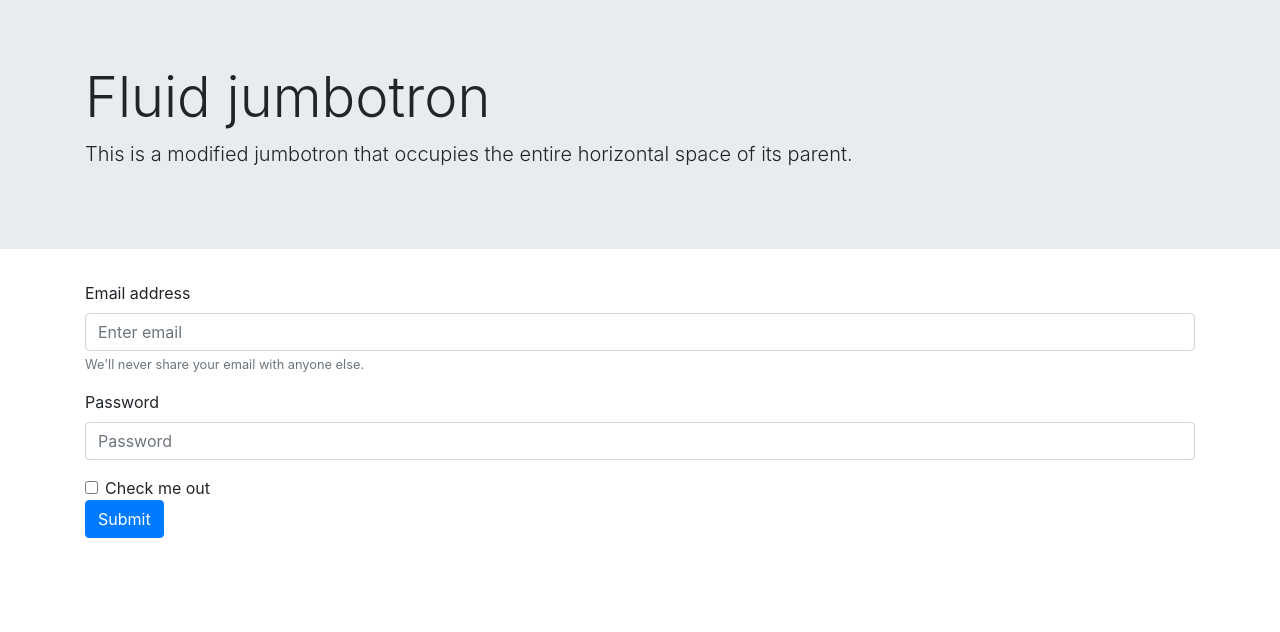
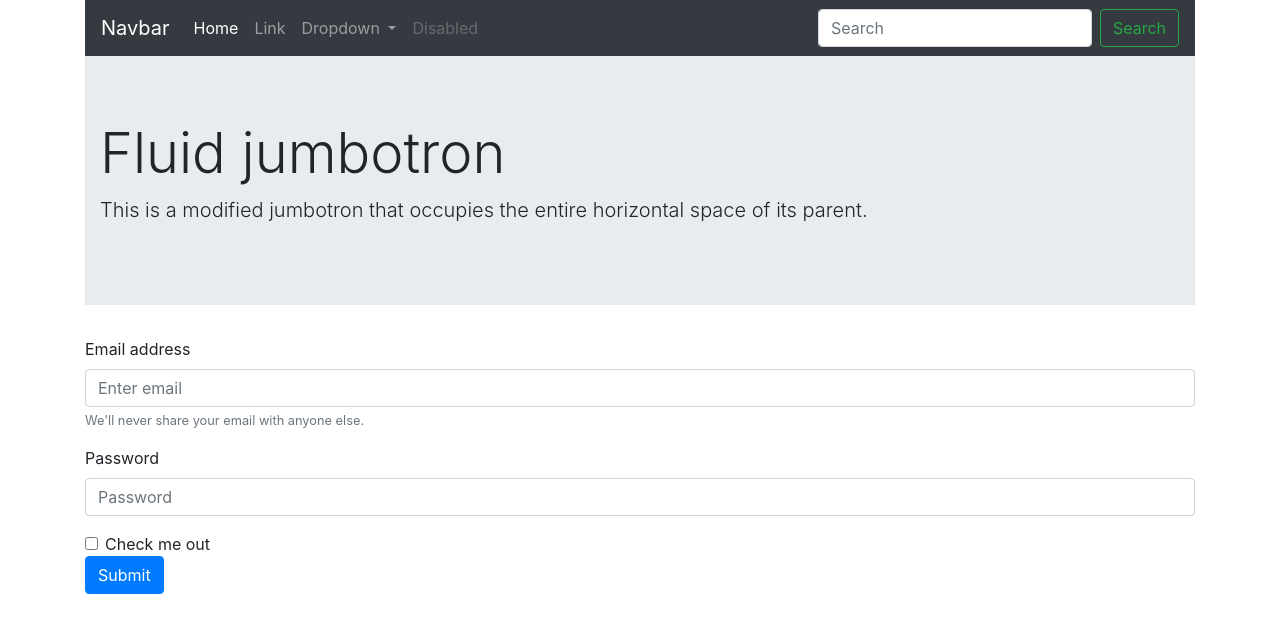
Before and after one commit to scorp6969/shiny-octo-broccoli, a plain HTML site: page index.html in a window 1280 px wide. Drawn offline with nearby package versions, Linux system fonts and the light colour scheme.

Commit message:
navbar added

```diff
--- a/index.html
+++ b/index.html
@@ -11,12 +11,52 @@
     <title>Hello, world!</title>
   </head>
   <body>
-    <div class="jumbotron jumbotron-fluid">
-      <div class="container">
-        <h1 class="display-4">Fluid jumbotron</h1>
-        <p class="lead">This is a modified jumbotron that occupies the entire horizontal space of its parent.</p>
+    <div class="container">
+      <nav class="navbar sticky-top navbar-expand-lg navbar-dark bg-dark">
+        <a class="navbar-brand" href="#">Navbar</a>
+        <button class="navbar-toggler" type="button" data-toggle="collapse" data-target="#navbarSupportedContent" aria-controls="navbarSupportedContent" aria-expanded="false" aria-label="Toggle navigation">
+          <span class="navbar-toggler-icon"></span>
+        </button>
+
+        <div class="collapse navbar-collapse" id="navbarSupportedContent">
+          <ul class="navbar-nav mr-auto">
+            <li class="nav-item active">
+              <a class="nav-link" href="#">Home <span class="sr-only">(current)</span></a>
+            </li>
+            <li class="nav-item">
+              <a class="nav-link" href="#">Link</a>
+            </li>
+            <li class="nav-item dropdown">
+              <a class="nav-link dropdown-toggle" href="#" id="navbarDropdown" role="button" data-toggle="dropdown" aria-haspopup="true" aria-expanded="false">
+                Dropdown
+              </a>
+              <div class="dropdown-menu" aria-labelledby="navbarDropdown">
+                <a class="dropdown-item" href="#">Action</a>
+                <a class="dropdown-item" href="#">Another action</a>
+                <div class="dropdown-divider"></div>
+                <a class="dropdown-item" href="#">Something else here</a>
+              </div>
+            </li>
+            <li class="nav-item">
+              <a class="nav-link disabled" href="#">Disabled</a>
+            </li>
+          </ul>
+          <form class="form-inline my-2 my-lg-0">
+            <input class="form-control mr-sm-2" type="search" placeholder="Search" aria-label="Search">
+            <button class="btn btn-outline-success my-2 my-sm-0" type="submit">Search</button>
+          </form>
+        </div>
+      </nav>
+    </div>
+    <div class="container">
+      <div class="jumbotron jumbotron-fluid">
+        <div class="container">
+          <h1 class="display-4">Fluid jumbotron</h1>
+          <p class="lead">This is a modified jumbotron that occupies the entire horizontal space of its parent.</p>
+        </div>
       </div>
     </div>
+
     <div class="container">
       <form>
         <div class="form-group">
```
